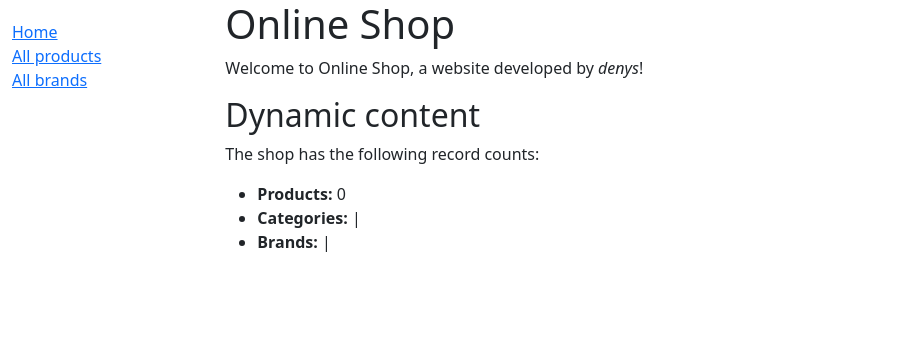
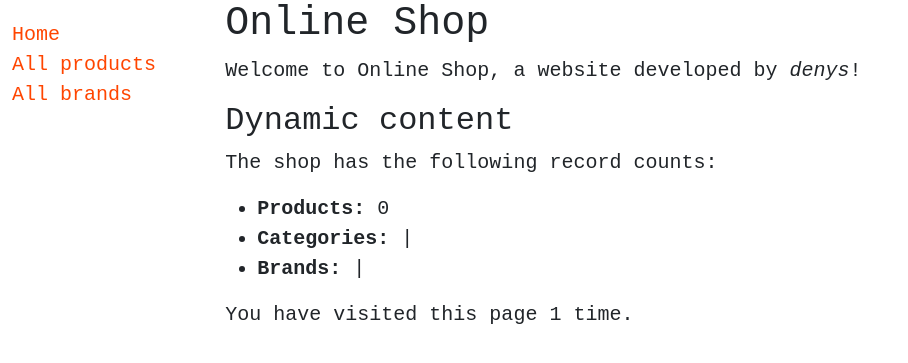
Before and after one commit to djoni1vincent/django-shopping-site, a Django app: page /catalog/ in a window 1280 px wide. Shown: the top 363 px of the page, without its empty margins (0-908 px from the left). Run offline with Django 5.2, Linux system fonts and the light colour scheme; data that the repository does not hold is empty.

Commit message:
fead: add how many times you have visited page, and update style

```diff
--- a/onlineshop/onlineshop/catalog/static/css/styles.css
+++ b/onlineshop/onlineshop/catalog/static/css/styles.css
@@ -1,3 +1,13 @@
+a {
+    color: orangered;
+    text-decoration: none;
+}
+
+body {
+    font-family: "Courier New", Courier, monospace;
+    font-size: 20px;
+}
+
 .sidebar-nav {
     margin-top: 20px;
     padding: 0;
--- a/onlineshop/onlineshop/catalog/templates/base_generic.html
+++ b/onlineshop/onlineshop/catalog/templates/base_generic.html
@@ -1,3 +1,4 @@
+{% load static %}
 <!doctype html>
 <html lang="en">
     <head>
@@ -9,11 +10,8 @@
         <link
             href="https://cdn.jsdelivr.net/npm/bootstrap@5.3.3/dist/css/bootstrap.min.css"
             rel="stylesheet"
-            integrity="sha384-QWTKZyjpPEjISv5WaRU9OFeRpok6YctnYmDr5pNlyT2bRjXh0JMhjY6hW+ALEwIH"
-            crossorigin="anonymous"
         />
-        <!-- Add additional CSS in static file -->
-        {% load static %}
+
         <link rel="stylesheet" href="{% static 'css/styles.css' %}" />
     </head>
     <body>
@@ -23,14 +21,41 @@
                     {% block sidebar %}
                     <ul class="sidebar-nav">
                         <li><a href="{% url 'index' %}">Home</a></li>
-                        <li>
-                            <a href="{% url 'products' %}">All products</a>
-                        </li>
+                        <li><a href="{% url 'products' %}">All products</a></li>
                         <li><a href="">All brands</a></li>
                     </ul>
                     {% endblock %}
                 </div>
-                <div class="col-sm-10">{% block content %}{% endblock %}</div>
+
+                <div class="col-sm-10">
+    {% block content %}{% endblock %}
+
+    {% block pagination %}
+        {% if is_paginated %}
+        <nav aria-label="Page navigation" class="mt-4">
+            <ul class="pagination">
+                {% if page_obj.has_previous %}
+                <li class="page-item">
+                    <a class="page-link" href="{{ request.path }}?page={{ page_obj.previous_page_number }}">Previous</a>
+                </li>
+                {% endif %}
+
+                <li class="page-item disabled">
+                    <span class="page-link">
+                        Page {{ page_obj.number }} of {{ page_obj.paginator.num_pages }}
+                    </span>
+                </li>
+
+                {% if page_obj.has_next %}
+                <li class="page-item">
+                    <a class="page-link" href="{{ request.path }}?page={{ page_obj.next_page_number }}">Next</a>
+                </li>
+                {% endif %}
+            </ul>
+        </nav>
+        {% endif %}
+    {% endblock %}
+</div>
             </div>
         </div>
     </body>
--- a/onlineshop/onlineshop/catalog/templates/catalog/brand_detail.html
+++ b/onlineshop/onlineshop/catalog/templates/catalog/brand_detail.html
@@ -3,6 +3,7 @@
     {{ brand.name }}
     <br />
 
+h1
     {{ brand.description }}
 </div>
 {% endblock %}
--- a/onlineshop/onlineshop/catalog/templates/catalog/index.html
+++ b/onlineshop/onlineshop/catalog/templates/catalog/index.html
@@ -21,4 +21,7 @@
         | {% for brand in brands %} {{ brand.name }} | {% endfor %}
     </li>
 </ul>
+<p>
+  You have visited this page {{ num_visits }} time{{ num_visits|pluralize }}.
+</p>
 {% endblock %}
--- a/onlineshop/onlineshop/catalog/views.py
+++ b/onlineshop/onlineshop/catalog/views.py
@@ -1,3 +1,4 @@
+from django.contrib.sessions.models import Session
 from django.shortcuts import render
 from django.views import generic
 
@@ -12,10 +13,15 @@ def index(request):
     categories = Category.objects.all()
     brands = Brand.objects.all()
 
+    num_visits = request.session.get("num_visits", 0)
+    num_visits += 1
+    request.session["num_visits"] = num_visits
+
     context = {
         "num_products": num_products,
         "categories": categories,
         "brands": brands,
+        "num_visits": num_visits,
     }
 
     return render(request, "catalog/index.html", context=context)
@@ -23,6 +29,7 @@ def index(request):
 
 class ProductListView(generic.ListView):
     model = Product
+    paginate_by = 5
     context_object_name = "product_list"
 
 
--- a/onlineshop/onlineshop/onlineshop/settings.py
+++ b/onlineshop/onlineshop/onlineshop/settings.py
@@ -118,3 +118,8 @@ USE_TZ = True
 # https://docs.djangoproject.com/en/6.0/howto/static-files/
 
 STATIC_URL = "static/"
+
+STATICFILES_FINDERS = [
+    "django.contrib.staticfiles.finders.AppDirectoriesFinder",
+    "django.contrib.staticfiles.finders.FileSystemFinder",
+]
```
Also changed, not shown: onlineshop/onlineshop/catalog/templates/catalog/product_detail.html (+7 -6 lines).
